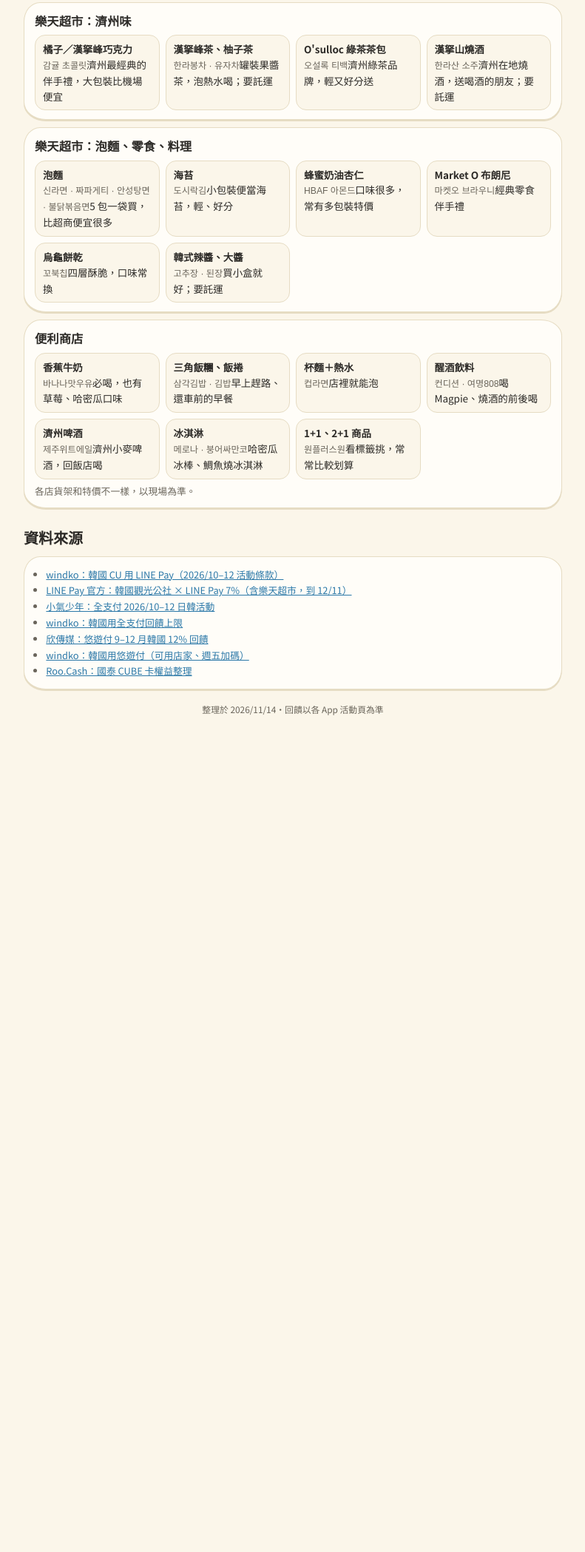
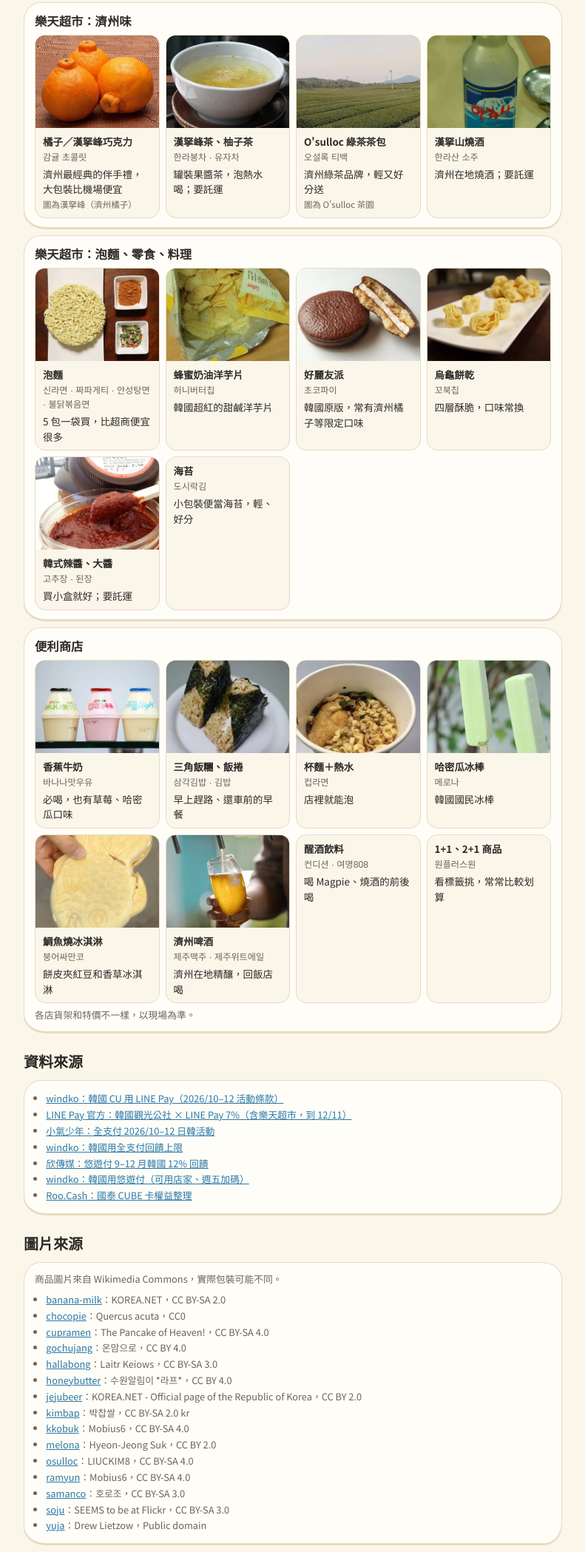
Before and after one commit to aimj0120-ai/jeju-trip, a plain HTML site: page pay.html in a window 1280 px wide. Shown: the part 3562-5660 px from the top of the page at 74% size, without its empty margins (244-1035 px from the left). Before the commit the page ends 4579 px from the top, so only its background shows below. Drawn offline with Linux system fonts and the light colour scheme; a web font is replaced by a local one.

Commit message:
Pay guide: add product photos (Wikimedia Commons) with credits
Co-Authored-By: Claude Opus 5.5 <noreply@anthropic.com>

```diff
--- a/pay.html
+++ b/pay.html
@@ -78,7 +78,9 @@ h2{font-family:var(--f-display);font-size:1.25rem;margin:6px 0 0}
 .order li{counter-increment:o;display:grid;grid-template-columns:1.6rem minmax(0,1fr);gap:6px;margin:0}
 .order li::before{content:counter(o);font-family:var(--f-mono);font-weight:500;background:var(--tang);color:var(--on-tang);border-radius:99px;width:1.4rem;height:1.4rem;display:grid;place-items:center;font-size:.78rem;margin-top:2px}
 .buy{display:grid;grid-template-columns:repeat(auto-fill,minmax(150px,1fr));gap:8px}
-.buy div{background:var(--bg);border:1.5px solid var(--line);border-radius:14px;padding:8px 10px;font-size:.84rem}
+.buy div{background:var(--bg);border:1.5px solid var(--line);border-radius:14px;padding:8px 10px;font-size:.84rem;display:flex;flex-direction:column;gap:2px;min-width:0}
+.buy img{display:block;width:calc(100% + 20px);height:auto;aspect-ratio:4/3;object-fit:cover;margin:-8px -10px 6px;border-radius:12px 12px 0 0;background:var(--line)}
+.buy i{font-style:normal;font-size:.72rem;color:var(--muted)}
 .buy b{display:block}
 .buy span{font-family:var(--f-ko);font-size:.76rem;color:var(--muted)}
 .src a{color:var(--sea)}
@@ -259,32 +261,33 @@ footer{font-size:.74rem;color:var(--muted);text-align:center}
     <div class="card">
       <h3>樂天超市：濟州味</h3>
       <div class="buy">
-        <div><b>橘子／漢拏峰巧克力</b><span>감귤 초콜릿</span>濟州最經典的伴手禮，大包裝比機場便宜</div>
-        <div><b>漢拏峰茶、柚子茶</b><span>한라봉차 · 유자차</span>罐裝果醬茶，泡熱水喝；要託運</div>
-        <div><b>O'sulloc 綠茶茶包</b><span>오설록 티백</span>濟州綠茶品牌，輕又好分送</div>
-        <div><b>漢拏山燒酒</b><span>한라산 소주</span>濟州在地燒酒，送喝酒的朋友；要託運</div>
+        <div><img src="img/hallabong.webp" alt="圖為漢拏峰（濟州橘子）" loading="lazy" width="360" height="270"><b>橘子／漢拏峰巧克力</b><span>감귤 초콜릿</span>濟州最經典的伴手禮，大包裝比機場便宜<i>圖為漢拏峰（濟州橘子）</i></div>
+        <div><img src="img/yuja.webp" alt="漢拏峰茶、柚子茶" loading="lazy" width="360" height="270"><b>漢拏峰茶、柚子茶</b><span>한라봉차 · 유자차</span>罐裝果醬茶，泡熱水喝；要託運</div>
+        <div><img src="img/osulloc.webp" alt="圖為 O&#x27;sulloc 茶園" loading="lazy" width="360" height="270"><b>O'sulloc 綠茶茶包</b><span>오설록 티백</span>濟州綠茶品牌，輕又好分送<i>圖為 O&#x27;sulloc 茶園</i></div>
+        <div><img src="img/soju.webp" alt="漢拏山燒酒" loading="lazy" width="360" height="270"><b>漢拏山燒酒</b><span>한라산 소주</span>濟州在地燒酒；要託運</div>
       </div>
     </div>
     <div class="card">
       <h3>樂天超市：泡麵、零食、料理</h3>
       <div class="buy">
-        <div><b>泡麵</b><span>신라면 · 짜파게티 · 안성탕면 · 불닭볶음면</span>5 包一袋買，比超商便宜很多</div>
+        <div><img src="img/ramyun.webp" alt="泡麵" loading="lazy" width="360" height="270"><b>泡麵</b><span>신라면 · 짜파게티 · 안성탕면 · 불닭볶음면</span>5 包一袋買，比超商便宜很多</div>
+        <div><img src="img/honeybutter.webp" alt="蜂蜜奶油洋芋片" loading="lazy" width="360" height="270"><b>蜂蜜奶油洋芋片</b><span>허니버터칩</span>韓國超紅的甜鹹洋芋片</div>
+        <div><img src="img/chocopie.webp" alt="好麗友派" loading="lazy" width="360" height="270"><b>好麗友派</b><span>초코파이</span>韓國原版，常有濟州橘子等限定口味</div>
+        <div><img src="img/kkobuk.webp" alt="烏龜餅乾" loading="lazy" width="360" height="270"><b>烏龜餅乾</b><span>꼬북칩</span>四層酥脆，口味常換</div>
+        <div><img src="img/gochujang.webp" alt="韓式辣醬、大醬" loading="lazy" width="360" height="270"><b>韓式辣醬、大醬</b><span>고추장 · 된장</span>買小盒就好；要託運</div>
         <div><b>海苔</b><span>도시락김</span>小包裝便當海苔，輕、好分</div>
-        <div><b>蜂蜜奶油杏仁</b><span>HBAF 아몬드</span>口味很多，常有多包裝特價</div>
-        <div><b>Market O 布朗尼</b><span>마켓오 브라우니</span>經典零食伴手禮</div>
-        <div><b>烏龜餅乾</b><span>꼬북칩</span>四層酥脆，口味常換</div>
-        <div><b>韓式辣醬、大醬</b><span>고추장 · 된장</span>買小盒就好；要託運</div>
       </div>
     </div>
     <div class="card">
       <h3>便利商店</h3>
       <div class="buy">
-        <div><b>香蕉牛奶</b><span>바나나맛우유</span>必喝，也有草莓、哈密瓜口味</div>
-        <div><b>三角飯糰、飯捲</b><span>삼각김밥 · 김밥</span>早上趕路、還車前的早餐</div>
-        <div><b>杯麵＋熱水</b><span>컵라면</span>店裡就能泡</div>
+        <div><img src="img/banana-milk.webp" alt="香蕉牛奶" loading="lazy" width="360" height="270"><b>香蕉牛奶</b><span>바나나맛우유</span>必喝，也有草莓、哈密瓜口味</div>
+        <div><img src="img/kimbap.webp" alt="三角飯糰、飯捲" loading="lazy" width="360" height="270"><b>三角飯糰、飯捲</b><span>삼각김밥 · 김밥</span>早上趕路、還車前的早餐</div>
+        <div><img src="img/cupramen.webp" alt="杯麵＋熱水" loading="lazy" width="360" height="270"><b>杯麵＋熱水</b><span>컵라면</span>店裡就能泡</div>
+        <div><img src="img/melona.webp" alt="哈密瓜冰棒" loading="lazy" width="360" height="270"><b>哈密瓜冰棒</b><span>메로나</span>韓國國民冰棒</div>
+        <div><img src="img/samanco.webp" alt="鯛魚燒冰淇淋" loading="lazy" width="360" height="270"><b>鯛魚燒冰淇淋</b><span>붕어싸만코</span>餅皮夾紅豆和香草冰淇淋</div>
+        <div><img src="img/jejubeer.webp" alt="濟州啤酒" loading="lazy" width="360" height="270"><b>濟州啤酒</b><span>제주맥주 · 제주위트에일</span>濟州在地精釀，回飯店喝</div>
         <div><b>醒酒飲料</b><span>컨디션 · 여명808</span>喝 Magpie、燒酒的前後喝</div>
-        <div><b>濟州啤酒</b><span>제주위트에일</span>濟州小麥啤酒，回飯店喝</div>
-        <div><b>冰淇淋</b><span>메로나 · 붕어싸만코</span>哈密瓜冰棒、鯛魚燒冰淇淋</div>
         <div><b>1+1、2+1 商品</b><span>원플러스원</span>看標籤挑，常常比較划算</div>
       </div>
       <p class="small">各店貨架和特價不一樣，以現場為準。</p>
@@ -306,6 +309,30 @@ footer{font-size:.74rem;color:var(--muted);text-align:center}
     </div>
   </section>
 
+  <section aria-labelledby="h-img">
+    <h2 id="h-img">圖片來源</h2>
+    <div class="card src small">
+      <p>商品圖片來自 Wikimedia Commons，實際包裝可能不同。</p>
+      <ul>
+        <li><a href="https://commons.wikimedia.org/wiki/File:Binggrae_Banana_Flavored_Milk_03.jpg" target="_blank" rel="noopener">banana-milk</a>：KOREA.NET，CC BY-SA 2.0</li>
+        <li><a href="https://commons.wikimedia.org/wiki/File:ORION_-_Choco_Pie.jpg" target="_blank" rel="noopener">chocopie</a>：Quercus acuta，CC0</li>
+        <li><a href="https://commons.wikimedia.org/wiki/File:Cup_Ramyeon_inside.jpg" target="_blank" rel="noopener">cupramen</a>：The Pancake of Heaven!，CC BY-SA 4.0</li>
+        <li><a href="https://commons.wikimedia.org/wiki/File:Gochujang_(chilli_paste).jpg" target="_blank" rel="noopener">gochujang</a>：온맘으로，CC BY 4.0</li>
+        <li><a href="https://commons.wikimedia.org/wiki/File:Dekopon.jpg" target="_blank" rel="noopener">hallabong</a>：Laitr Keiows，CC BY-SA 3.0</li>
+        <li><a href="https://commons.wikimedia.org/wiki/File:%ED%95%B4%ED%83%9C%EC%A0%9C%EA%B3%BC_%ED%97%88%EB%8B%88%EB%B2%84%ED%84%B0%EC%B9%A9_1.jpg" target="_blank" rel="noopener">honeybutter</a>：수원알림이 *라프*，CC BY 4.0</li>
+        <li><a href="https://commons.wikimedia.org/wiki/File:Jeju_beer_09_(cropped).jpg" target="_blank" rel="noopener">jejubeer</a>：KOREA.NET - Official page of the Republic of Korea，CC BY 2.0</li>
+        <li><a href="https://commons.wikimedia.org/wiki/File:%EC%82%BC%EA%B0%81%EA%B9%80%EB%B0%A5_%EC%82%AC%EC%A7%84.jpg" target="_blank" rel="noopener">kimbap</a>：박찹쌀，CC BY-SA 2.0 kr</li>
+        <li><a href="https://commons.wikimedia.org/wiki/File:Kkobuk_Chip_20201126_003.jpg" target="_blank" rel="noopener">kkobuk</a>：Mobius6，CC BY-SA 4.0</li>
+        <li><a href="https://commons.wikimedia.org/wiki/File:Melona.jpg" target="_blank" rel="noopener">melona</a>：Hyeon-Jeong Suk，CC BY 2.0</li>
+        <li><a href="https://commons.wikimedia.org/wiki/File:O%27Sulloc_Tea_Field_KIM.jpg" target="_blank" rel="noopener">osulloc</a>：LIUCKIM8，CC BY-SA 4.0</li>
+        <li><a href="https://commons.wikimedia.org/wiki/File:Nongshim_Shin_Ramyun_20210529_001.jpg" target="_blank" rel="noopener">ramyun</a>：Mobius6，CC BY-SA 4.0</li>
+        <li><a href="https://commons.wikimedia.org/wiki/File:Outlook_of_Bung-er_Samanco,_Carp_Ice_Waffle.png" target="_blank" rel="noopener">samanco</a>：호로조，CC BY-SA 3.0</li>
+        <li><a href="https://commons.wikimedia.org/wiki/File:Korean_alcoholic_beverage-Jeju_Island-Hallasan_soju-01.jpg" target="_blank" rel="noopener">soju</a>：SEEMS to be at Flickr，CC BY-SA 3.0</li>
+        <li><a href="https://commons.wikimedia.org/wiki/File:Korean_yuja_tea.jpg" target="_blank" rel="noopener">yuja</a>：Drew Lietzow，Public domain</li>
+      </ul>
+    </div>
+  </section>
+
   <footer>整理於 2026/11/14・回饋以各 App 活動頁為準</footer>
 </div>
 </body>
```
Also changed, not shown: img/banana-milk.webp (added), img/chocopie.webp (added), img/cupramen.webp (added), img/gochujang.webp (added), img/hallabong.webp (added), img/honeybutter.webp (added), img/jejubeer.webp (added), img/kimbap.webp (added), img/kkobuk.webp (added), img/melona.webp (added), img/osulloc.webp (added), img/ramyun.webp (added), img/samanco.webp (added), img/soju.webp (added), 1 more files.
